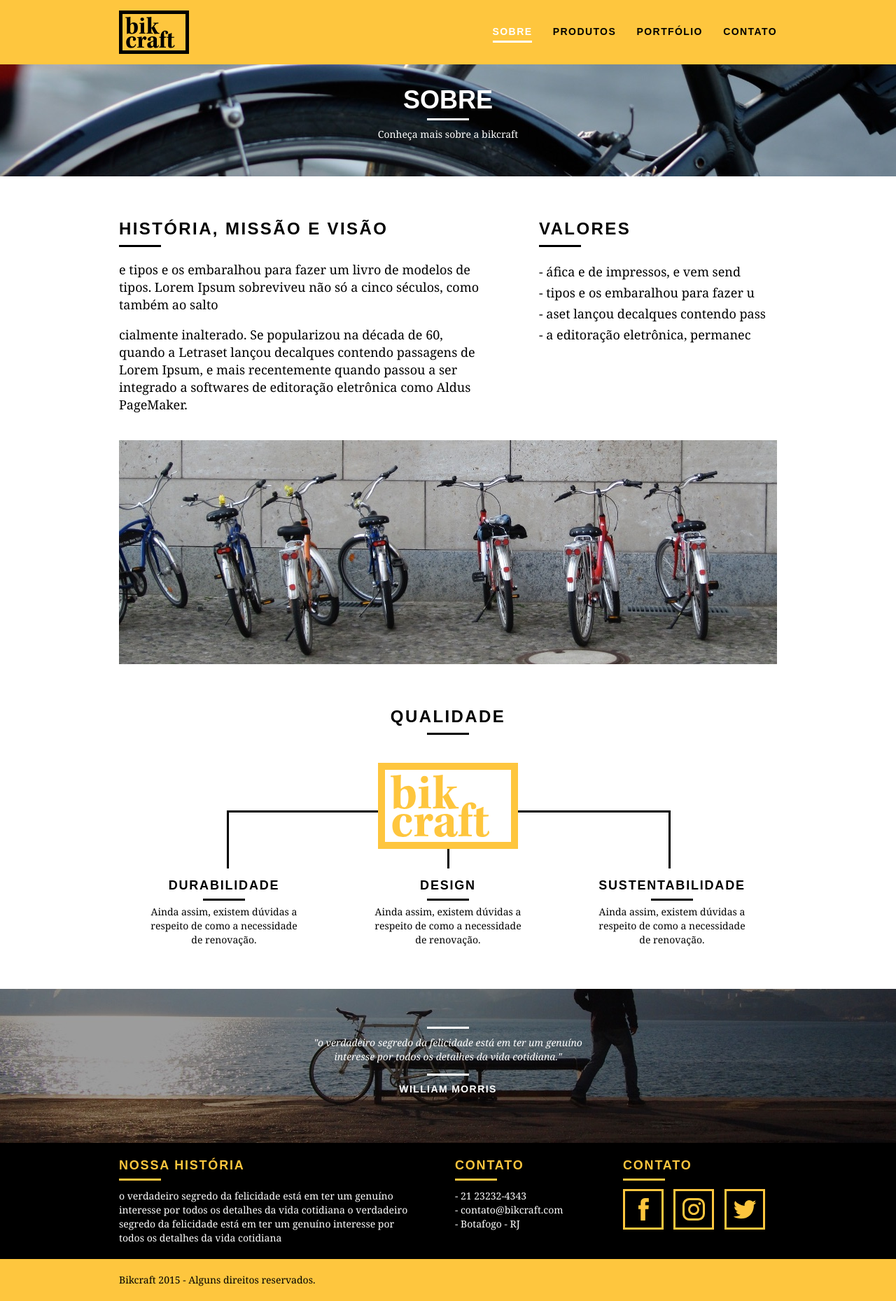
After one commit to patrickvasconcelos/web-bikcraft, a PHP site: page /sobre.html in a window 1280 px wide. The commit adds this page. Shown: the whole page at 70% size. Run offline with PHP 8.4, Linux system fonts and the light colour scheme.

Commit message:
[NEW] Pagina Sobre

```diff
--- /dev/null
+++ b/css/sobre.css
@@ -0,0 +1,24 @@
+.interna_sobre {
+    background: url("../img/bg-sobre.jpg") no-repeat center;
+    background-size: cover;
+}
+
+.missao_sobre {
+    padding-top: 60px;
+}
+.missao_sobre p {
+    font-size: 18px;
+    line-height: 25px;
+    margin-bottom: 1em;
+    padding-right: 60px;
+}
+
+.missao_sobre ul li {
+    font-family: Georgia, "Times New Roman", Times, serif;
+    font-size: 18px;
+    line-height: 30px;
+}
+
+.foto-equipe {
+    padding-top: 20px;
+}
--- a/css/style.css
+++ b/css/style.css
@@ -46,6 +46,25 @@ p {
     margin: 8px auto;
 }
 
+.subtitulo-interno {
+    font-size: 24px;
+    line-height: 30px;
+    font-weight: bold;
+    letter-spacing: 0.1em;
+    color: #000000;
+    text-transform: uppercase;
+    margin-bottom: 20px;
+}
+
+.subtitulo-interno::after {
+    content: "";
+    display: block;
+    width: 60px;
+    height: 3px;
+    background: #000000;
+    margin: 8px 0;
+}
+
 img {
     display: block;
 }
@@ -74,12 +93,19 @@ img {
     letter-spacing: 0.1em;
     font-size: 14px;
     line-height: 20px;
-    padding: 10px 0;
+    padding: 5px 0;
 }
 
 .header_menu ul li a:hover {
     color: #ffffff;
 }
+
+.header_menu ul li a.menu-ativo {
+    color: #ffffff;
+    border-bottom: #ffffff;
+    border-style: solid;
+}
+
 /* Introdução */
 .introducao {
     width: 100%;
@@ -124,6 +150,29 @@ img {
     letter-spacing: 0.1em;
 }
 
+.introducao-interna {
+    width: 100%;
+    margin-top: 92px;
+    height: 160px;
+    color: #ffffff;
+    text-align: center;
+    padding-top: 30px;
+}
+
+.introducao-interna h1 {
+    font-size: 36px;
+    font-weight: bold;
+    text-transform: uppercase;
+}
+
+.introducao-interna h1::after {
+    content: "";
+    display: block;
+    width: 60px;
+    height: 3px;
+    background-color: #ffffff;
+    margin: 6px auto 10px auto;
+}
 /* Produtos */
 .produtos {
     padding: 60px 0;
@@ -212,6 +261,7 @@ img {
 }
 .qualidade_lista {
     padding-top: 20px;
+    overflow: auto;
 }
 
 .qualidade_lista li {
--- /dev/null
+++ b/sobre.html
@@ -0,0 +1,131 @@
+<!DOCTYPE html>
+<html lang="pt-br">
+
+<head>
+    <meta charset="utf-8">
+    <title>Bikcraft - Sobre</title>
+    <link rel="stylesheet" href="css/normalize.css">
+    <link rel="stylesheet" href="css/reset.css">
+    <link rel="stylesheet" href="css/grid.css">
+    <link rel="stylesheet" href="css/style.css">
+    <link rel="stylesheet" href="css/sobre.css">
+</head>
+
+<body>
+    <header class="header">
+        <div class="container">
+            <a href="index.html" class="grid-4">
+                <img src="img/bikcraft.svg" alt="Bikcraft">
+            </a>
+            <nav class="header_menu grid-12">
+                <ul>
+                    <li><a href="sobre.html" class="menu-ativo">Sobre</a></li>
+                    <li><a href="produtos.html">Produtos</a></li>
+                    <li><a href="portfolio.html">Portfólio</a></li>
+                    <li><a href="contato.html">Contato</a></li>
+                </ul>
+            </nav>
+        </div>
+    </header>
+
+    <section class="introducao-interna interna_sobre">
+        <div class="container">
+            <h1>Sobre</h1>
+            <p>Conheça mais sobre a bikcraft</p>
+        </div>
+    </section>
+
+    <section class="missao_sobre container">
+        <div class="grid-10">
+            <h2 class="subtitulo-interno"> História, Missão e Visão </h2>
+            <p> e tipos e os embaralhou para fazer um livro de modelos de tipos. Lorem Ipsum sobreviveu não só a cinco
+                séculos, como também ao salto </p>
+            <p> cialmente inalterado. Se popularizou na década de 60, quando a Letraset lançou decalques contendo
+                passagens de Lorem Ipsum, e mais recentemente quando passou a ser integrado a softwares de editoração
+                eletrônica como Aldus PageMaker. </p>
+        </div>
+        <div class="grid-6">
+            <h2 class="subtitulo-interno">Valores</h2>
+            <ul>
+                <li>- áfica e de impressos, e vem send</li>
+                <li>- tipos e os embaralhou para fazer u</li>
+                <li>- aset lançou decalques contendo pass</li>
+                <li>- a editoração eletrônica, permanec</li>
+            </ul>
+        </div>
+
+        <div class="grid-16 foto-equipe">
+            <img src="img/equipe-bikcraft.jpg" alt="Equipe Bikcraft">
+        </div>
+    </section>
+
+    <section class="qualidade container">
+        <h2 class="subtitulo">Qualidade</h2>
+        <img src="img/bikcraft-qualidade.svg" alt="Bikcraft">
+        <ul class="qualidade_lista">
+            <li class="grid-1-3">
+                <h3>Durabilidade</h3>
+                <p>Ainda assim, existem dúvidas a respeito de como a necessidade de renovação.</p>
+            </li>
+            <li class="grid-1-3">
+                <h3>Design</h3>
+                <p>Ainda assim, existem dúvidas a respeito de como a necessidade de renovação.</p>
+            </li>
+            <li class="grid-1-3">
+                <h3>Sustentabilidade</h3>
+                <p>Ainda assim, existem dúvidas a respeito de como a necessidade de renovação.</p>
+            </li>
+        </ul>
+
+    </section>
+
+    <section class="quebra">
+        <blockquote class="quote-externo container">
+            <p>"o verdadeiro segredo da felicidade está em ter um genuíno interesse por todos os detalhes da vida
+                cotidiana."</p>
+            <cite>WILLIAM MORRIS</cite>
+        </blockquote>
+
+    </section>
+    <footer>
+        <div class="footer">
+            <div class="container">
+                <div class="grid-8 footer_historia">
+                    <h3>Nossa História</h3>
+                    <p>o verdadeiro segredo da felicidade está em ter um genuíno interesse por todos os detalhes da vida
+                        cotidiana o verdadeiro segredo da felicidade está em ter um genuíno interesse por todos os
+                        detalhes da vida
+                        cotidiana</p>
+                </div>
+                <div class="grid-4 footer_contato">
+                    <h3>Contato</h3>
+                    <ul>
+                        <li>- 21 23232-4343</li>
+                        <li>- contato@bikcraft.com</li>
+                        <li>- Botafogo - RJ</li>
+                    </ul>
+                </div>
+                <div class="grid-4 footer_redes">
+                    <h3>Contato</h3>
+                    <ul>
+                        <li><a href="http://facebook.com" target="_blank"><img src="img/redes-sociais/facebook.svg"
+                                    alt="Facebook"></a></li>
+                        <li><a href="http://instagram.com" target="_blank"><img src="img/redes-sociais/instagram.svg"
+                                    alt="Instagram"></a></li>
+                        <li><a href="http://twitter.com" target="_blank"><img src="img/redes-sociais/twitter.svg"
+                                    alt="Twitter"></a></li>
+                    </ul>
+                </div>
+            </div>
+        </div>
+
+        <div class="copy">
+            <div class="container">
+                <p class="grid-16">Bikcraft 2015 - Alguns direitos reservados.</p>
+            </div>
+
+        </div>
+    </footer>
+</body>
+
+</html>
```
